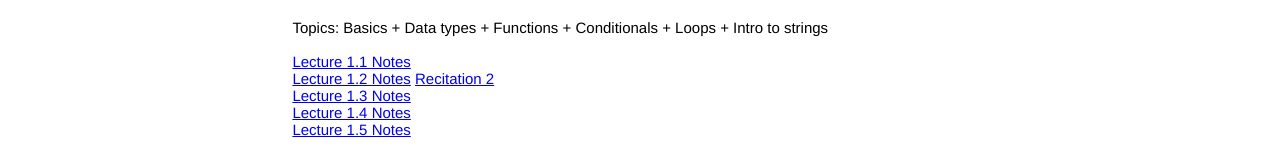
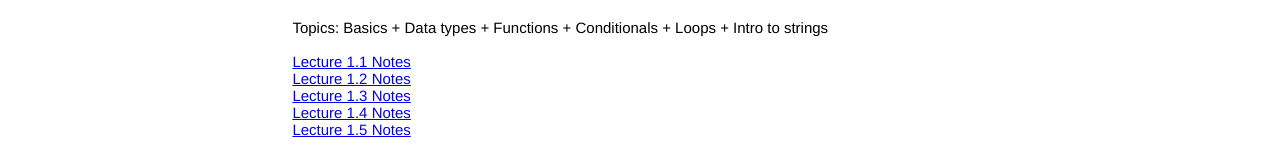
Before and after one commit to cs112/cs112.github.io, a plain HTML site: page schedule.html in a window 1280 px wide. Shown: the part 233-389 px from the top of the page. Drawn offline with Linux system fonts and the light colour scheme; a script that the page names is missing.

Commit message:
Add starter code too early so remove for now

```diff
--- a/schedule.html
+++ b/schedule.html
@@ -52,7 +52,7 @@
 
             <a href="notes/notes1-1.html">Lecture 1.1 Notes</a> <br />
 
-            <a href="notes/notes1-2.html">Lecture 1.2 Notes</a> <a href="recitation/rec2.py"> Recitation 2 </a> <br />
+            <a href="notes/notes1-2.html">Lecture 1.2 Notes</a> <br />
 
             <a href="notes/notes1-3.html">Lecture 1.3 Notes</a><br />
 
```
